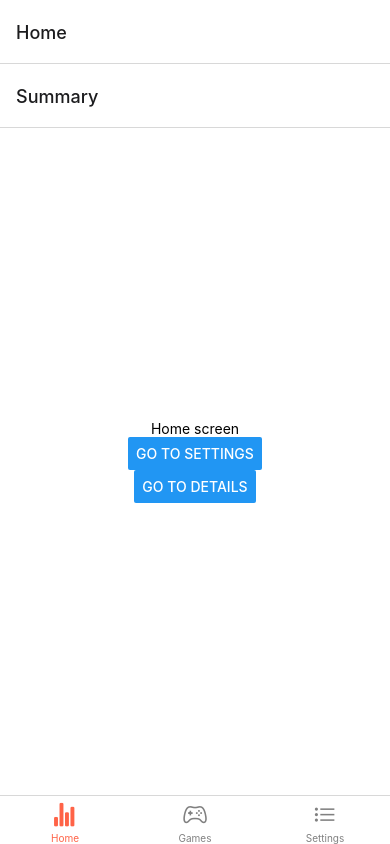
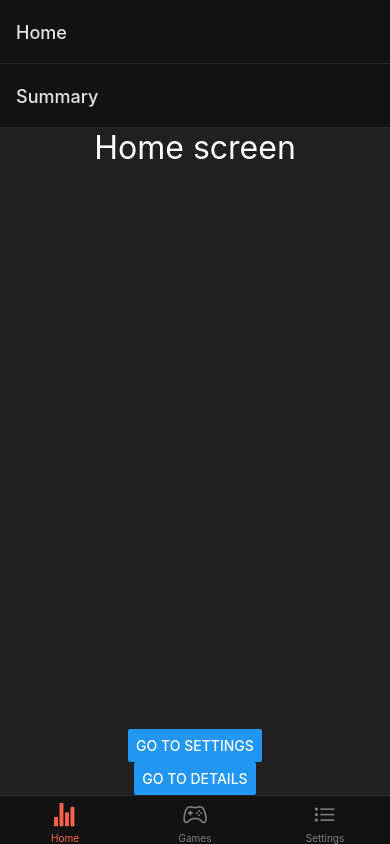
Before and after one commit to NeekTheGiraffe/therapeutic-glove, a React Native app: screen / in a window 390 px wide. Built offline with nearby package versions, Linux system fonts and the light colour scheme.

Commit message:
Added a graph, separated files, dark mode

```diff
--- a/App.js
+++ b/App.js
@@ -1,67 +1,24 @@
 import { StatusBar } from 'expo-status-bar';
 import * as React from 'react';
-import { StyleSheet, Text, View, Button } from 'react-native';
-import { NavigationContainer } from '@react-navigation/native';
+import { StyleSheet, Text, View, Button, Dimensions } from 'react-native';
+import Ionicons from '@expo/vector-icons/Ionicons';
+
+import { NavigationContainer, DarkTheme } from '@react-navigation/native';
 import { createNativeStackNavigator } from '@react-navigation/native-stack';
 import { createBottomTabNavigator } from '@react-navigation/bottom-tabs';
-import Ionicons from '@expo/vector-icons/Ionicons';
 
-function HomeScreen({ navigation }) {
-  return (
-    <View style={styles.container}>
-      <Text>Home screen</Text>
-      <Button
-        title="Go to settings"
-        onPress={() => navigation.navigate("Settings")}
-      />
-      <Button
-        title="Go to details"
-        onPress={() => navigation.navigate('Details')}
-      />
-    </View>
-  )
-}
+import { LineChart } from 'react-native-chart-kit';
 
-function DetailsScreen() {
-  return (
-    <View style={styles.container}>
-      <Text>Details!</Text>
-    </View>
-  )
-}
+import HomeStackScreen from './screens/HomeStackScreen';
+import GamesScreen from './screens/GamesScreen';
+import SettingsScreen from './screens/SettingsScreen';
 
-function GamesScreen({ navigation }) {
-  return (
-    <View style={styles.container}>
-      <Text>Game screen</Text>
-    </View>
-  )
-}
-
-function SettingsScreen({ navigation }) {
-  return (
-    <View style={styles.container}>
-      <Text>Settings screen</Text>
-    </View>
-  );
-}
-
-const HomeStack = createNativeStackNavigator();
-
-function HomeStackScreen() {
-  return (
-    <HomeStack.Navigator>
-      <HomeStack.Screen name="Summary" component={HomeScreen} />
-      <HomeStack.Screen name="Details" component={DetailsScreen} />
-    </HomeStack.Navigator>
-  )
-}
-
+// Create Navigator for 3-tab layout
 const Tab = createBottomTabNavigator();
 
 export default function App() {
   return (
-    <NavigationContainer>
+    <NavigationContainer theme={DarkTheme}>
       <Tab.Navigator
         screenOptions={({ route }) => ({
           tabBarIcon: ({ focused, color, size }) => {
@@ -92,12 +49,3 @@ export default function App() {
     </NavigationContainer>
   );
 }
-
-const styles = StyleSheet.create({
-  container: {
-    flex: 1,
-    backgroundColor: '#fff',
-    alignItems: 'center',
-    justifyContent: 'center',
-  },
-});
--- a/package.json
+++ b/package.json
@@ -18,6 +18,7 @@
     "react": "17.0.1",
     "react-dom": "17.0.1",
     "react-native": "0.64.3",
+    "react-native-chart-kit": "^6.12.0",
     "react-native-safe-area-context": "3.3.2",
     "react-native-screens": "~3.10.1",
     "react-native-web": "0.17.1"
--- /dev/null
+++ b/screens/DetailsScreen.js
@@ -0,0 +1,42 @@
+import { View, Text, Dimensions } from 'react-native';
+import { LineChart } from 'react-native-chart-kit';
+import styles from '../styles';
+
+export default function DetailsScreen() {
+  return (
+    <View style={styles.container}>
+      <Text style={styles.text}>Details!</Text>
+      <LineChart
+        data={line}
+        width={Dimensions.get('window').width - 16} // from react-native
+        height={220}
+        yAxisLabel={''}
+        chartConfig={{
+          backgroundColor: '#9e4e20',
+          backgroundGradientFrom: '#823c14',
+          backgroundGradientTo: '#cf5e1d',
+          decimalPlaces: 2, // optional, defaults to 2dp
+          color: (opacity = 1) => `rgba(255, 255, 255, ${opacity})`,
+          style: {
+            borderRadius: 16
+          }
+        }}
+        bezier
+        style={{
+          marginVertical: 8,
+          borderRadius: 16
+        }}
+      />
+    </View>
+  )
+}
+
+const line = {
+  labels: ['January', 'February', 'March', 'April', 'May'],
+  datasets: [
+    {
+      data: [20, 45, 28, 80, 99, 43],
+      strokeWidth: 2 // optional
+    }
+  ]
+};
--- /dev/null
+++ b/screens/GamesScreen.js
@@ -0,0 +1,10 @@
+import { View, Text } from 'react-native';
+import styles from '../styles';
+
+export default function GamesScreen({ navigation }) {
+  return (
+    <View style={styles.container}>
+      <Text style={styles.text}>Game screen</Text>
+    </View>
+  )
+}
--- /dev/null
+++ b/screens/HomeScreen.js
@@ -0,0 +1,20 @@
+import { View, Text, Button } from 'react-native';
+import styles from '../styles';
+
+export default function HomeScreen({ navigation }) {
+  return (
+    <View style={styles.container}>
+      <Text style={styles.text}>Home screen</Text>
+      <Button
+        style={styles.button}
+        title="Go to settings"
+        onPress={() => navigation.navigate("Settings")}
+      />
+      <Button
+        style={styles.button}
+        title="Go to details"
+        onPress={() => navigation.navigate('Details')}
+      />
+    </View>
+  )
+};
--- /dev/null
+++ b/screens/HomeStackScreen.js
@@ -0,0 +1,14 @@
+import { createNativeStackNavigator } from "@react-navigation/native-stack";
+import HomeScreen from "./HomeScreen";
+import DetailsScreen from "./DetailsScreen"
+
+const HomeStack = createNativeStackNavigator();
+
+export default function HomeStackScreen() {
+  return (
+    <HomeStack.Navigator>
+      <HomeStack.Screen name="Summary" component={HomeScreen} />
+      <HomeStack.Screen name="Details" component={DetailsScreen} />
+    </HomeStack.Navigator>
+  )
+}
--- /dev/null
+++ b/screens/SettingsScreen.js
@@ -0,0 +1,10 @@
+import { View, Text } from 'react-native';
+import styles from '../styles';
+
+export default function SettingsScreen({ navigation }) {
+  return (
+    <View style={styles.container}>
+      <Text style={styles.text}>Settings screen</Text>
+    </View>
+  );
+}
--- /dev/null
+++ b/styles.js
@@ -0,0 +1,20 @@
+import { StyleSheet } from "react-native";
+
+const styles = StyleSheet.create({
+  container: {
+    flex: 1,
+    backgroundColor: '#202020',
+    alignItems: 'center',
+    justifyContent: 'center',
+  },
+  text: {
+    color: "#fff",
+    fontSize: 32,
+    flex: 1
+  },
+  button: {
+    flex: 1
+  }
+});
+
+export default styles;
```
Also changed, not shown: 1 other file (tests, documents, lock files or other folders).
